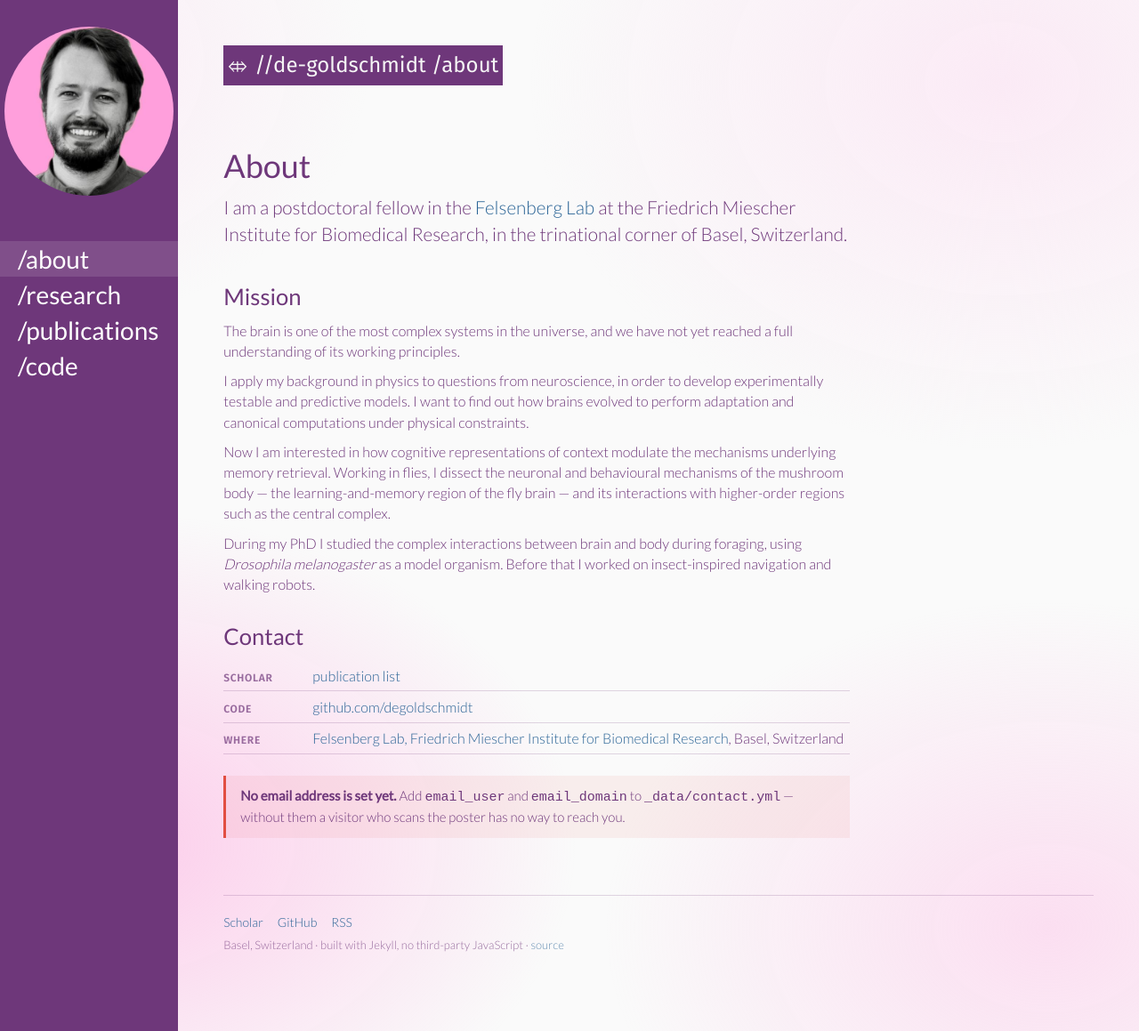
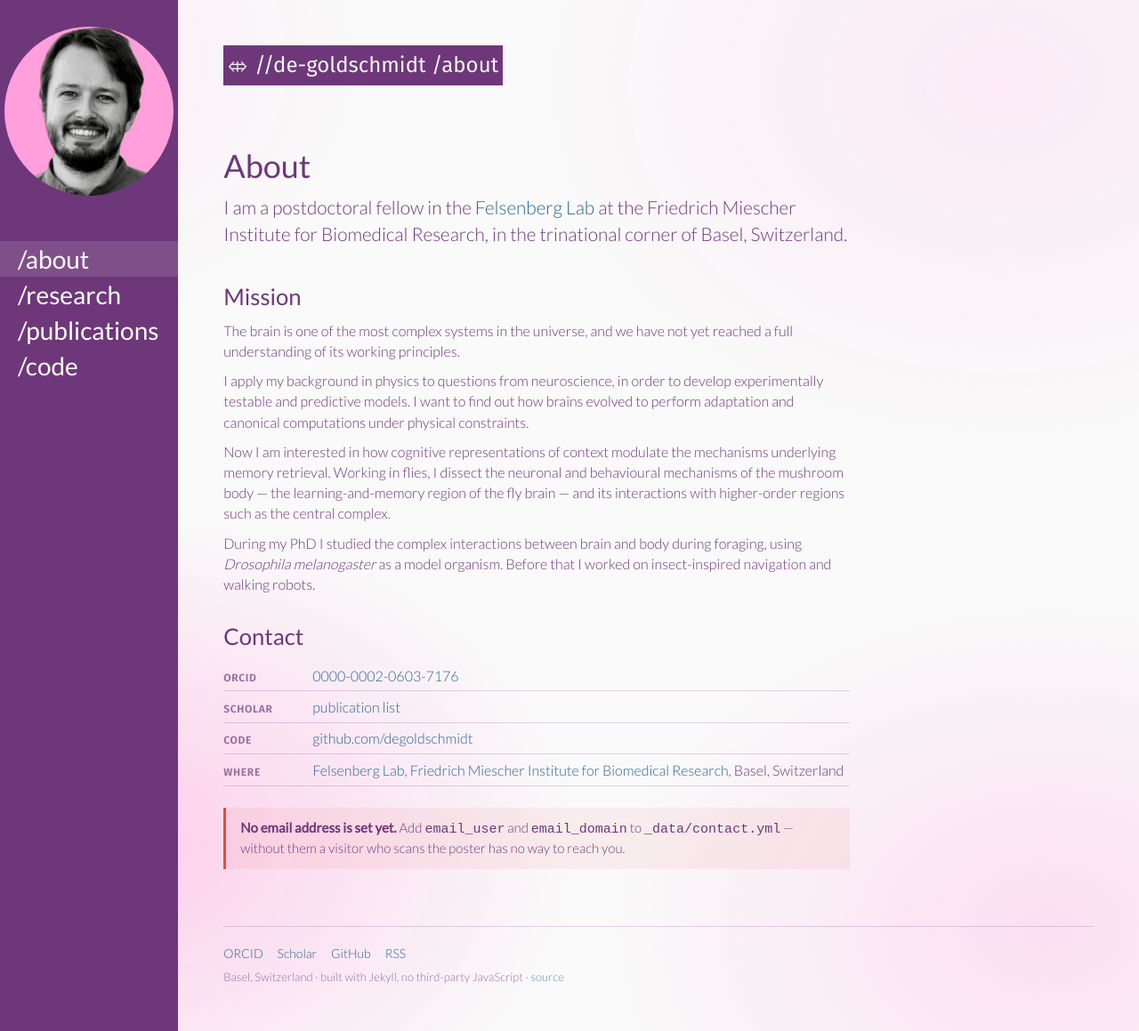
Before and after one commit to degoldschmidt/degoldschmidt.github.io, a Jekyll site: the page built from about.html, in a window 1280 px wide and 1159 px high. Shown: the whole window at 89% size. Built offline with Jekyll 4.4.1, drawn with Linux system fonts in a browser that asks for light colours.

Commit message:
Add ORCID to contact.yml
0000-0002-0603-7176, verified against the public ORCID registry — sole match for
Dennis Goldschmidt, with Champalimaud / ETH Zurich / FMI affiliations.

Now renders on /about, in the footer, and beside the Google Scholar link on
/publications. Email is still unset, so the reminder notice and the missing
poster CTA remain.

Co-Authored-By: Claude Opus 5 (1M context) <noreply@anthropic.com>
Claude-Session: https://claude.ai/code/session_01HxkJKeQ9S3yMwZNJt93A1D

```diff
--- a/_data/contact.yml
+++ b/_data/contact.yml
@@ -10,7 +10,7 @@
 email_user: ""      # e.g. "dennis.goldschmidt"
 email_domain: ""    # e.g. "fmi.ch"
 
-orcid: ""           # bare iD, e.g. "0000-0002-1825-0097"
+orcid: "0000-0002-0603-7176" # verified against the public ORCID registry
 scholar: "GBPYjXMAAAAJ"
 github: "degoldschmidt"
 
```
